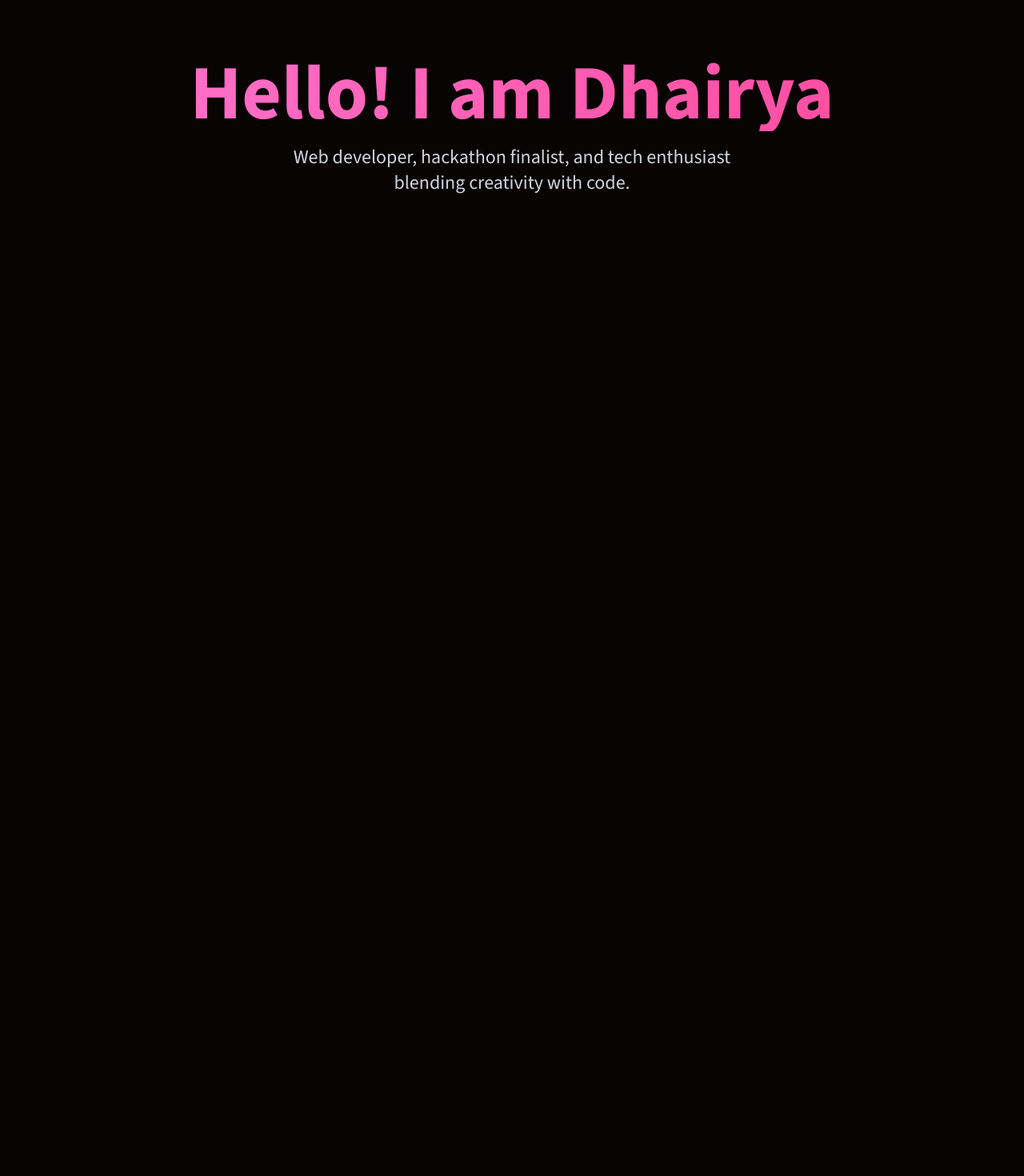
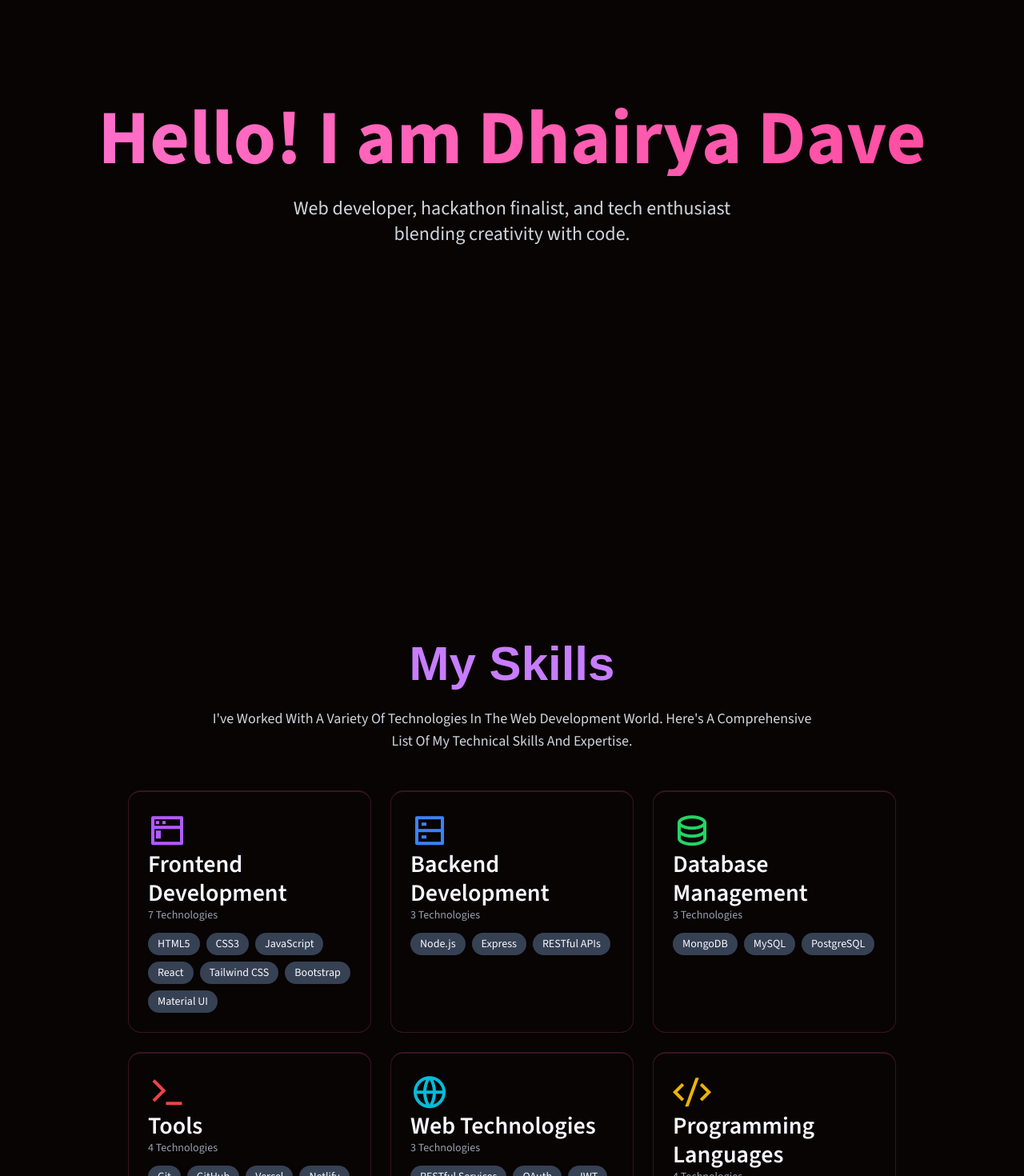
Before and after one commit to Dhairya-Dave-0204/Portfolio, a React (Vite) app: page / in a window 1280 px wide. Shown: the part 220-1690 px from the top of the page at 80% size. Before the commit the page ends 800 px from the top, so only its background shows below. Built offline with nearby package versions, Linux system fonts and the light colour scheme; a web font is replaced by a local one.

Commit message:
Minor UI changes and add enable skillcards section

```diff
--- a/src/components/Hero/Hero.jsx
+++ b/src/components/Hero/Hero.jsx
@@ -2,18 +2,24 @@ import React from "react";
 import { SplineBackground } from "../../components/component_index";
 //
 function Hero() {
-
   return (
     <>
-      <div className="relative flex items-center justify-center w-full sm:h-[40vh] md:h-[75vh] max-md:mt-24">
+      <div className="relative flex items-center justify-center w-full min-h-[70vh] sm:min-h-[70vh] md:min-h-[90vh] px-6 py-24 md:py-32 overflow-hidden">
         <SplineBackground />
-        <div className="absolute z-20 flex flex-col items-center justify-center w-full h-full text-center max-md:px-10">
-        <h1 className="text-5xl md:text-7xl lg:text-8xl font-bold bg-gradient-to-r from-[#ff6ec7] via-[#ff4fa3] via-[#907dff] to-[#34e2ff] bg-clip-text text-transparent animate-gradient">
-          Hello! I am Dhairya
-        </h1>
-        <p className="max-w-xl mx-auto mt-4 text-gray-300 md:text-xl lg:text-2xl">
-        Web developer, hackathon finalist, and tech enthusiast blending creativity with code.
-        </p>
+
+        {/* Instead of absolute, use relative and padding to center */}
+        <div className="z-20 flex flex-col items-center justify-center space-y-6 text-center">
+          <h1 className="text-5xl md:text-7xl lg:text-8xl font-bold bg-gradient-to-r from-[#ff6ec7] via-[#ff4fa3] via-[#907dff] to-[#34e2ff] bg-clip-text text-transparent animate-gradient">
+            Hello! I am Dhairya Dave
+          </h1>
+          <p className="max-w-xl mx-auto text-gray-300 md:text-xl lg:text-2xl">
+            Web developer, hackathon finalist, and tech enthusiast blending
+            creativity with code.
+            <span className="block mt-2 sm:hidden">
+              On a journey from MERN stack mastery to advancing AI-powered
+              solutions.
+            </span>
+          </p>
         </div>
       </div>
 
--- a/src/components/SkillCards/SkillCards.jsx
+++ b/src/components/SkillCards/SkillCards.jsx
@@ -4,7 +4,7 @@ import { skills } from "./data";
 function SkillCards() {
   return (
     <>
-      <div className="px-6 mb-16 md:mb-28 md:px-28 lg:px-40">
+      <div className="px-6 pt-20 mt-28 md:pt-28 md:px-28 lg:px-40">
         <h1 className="mb-6 text-5xl font-bold text-center md:text-6xl text-primary font-rose">
           My Skills
         </h1>
@@ -17,7 +17,7 @@ function SkillCards() {
           {skills.map((skill, index) => (
             <div
               key={index}
-              className="p-6 transition duration-500 border border-t-2 group hover:border-quaternary border-primary rounded-2xl"
+              className="p-6 transition duration-500 border border-t-2 group hover:border-primary/80 hover:scale-105 border-secondary/20 rounded-2xl"
             >
                 <i className={`text-5xl ${skill.color} ${skill.icon}`}></i>
                 <h2 className="text-3xl font-semibold">{skill.category}</h2>
--- a/src/pages/Home/Home.jsx
+++ b/src/pages/Home/Home.jsx
@@ -5,8 +5,8 @@ function Home() {
   return (
     <>
       <Hero />
-      <ProjectBento />
-      {/* <SkillCards /> */}
+      {/* <ProjectBento /> */}
+      <SkillCards />
     </>
   );
 }
```
